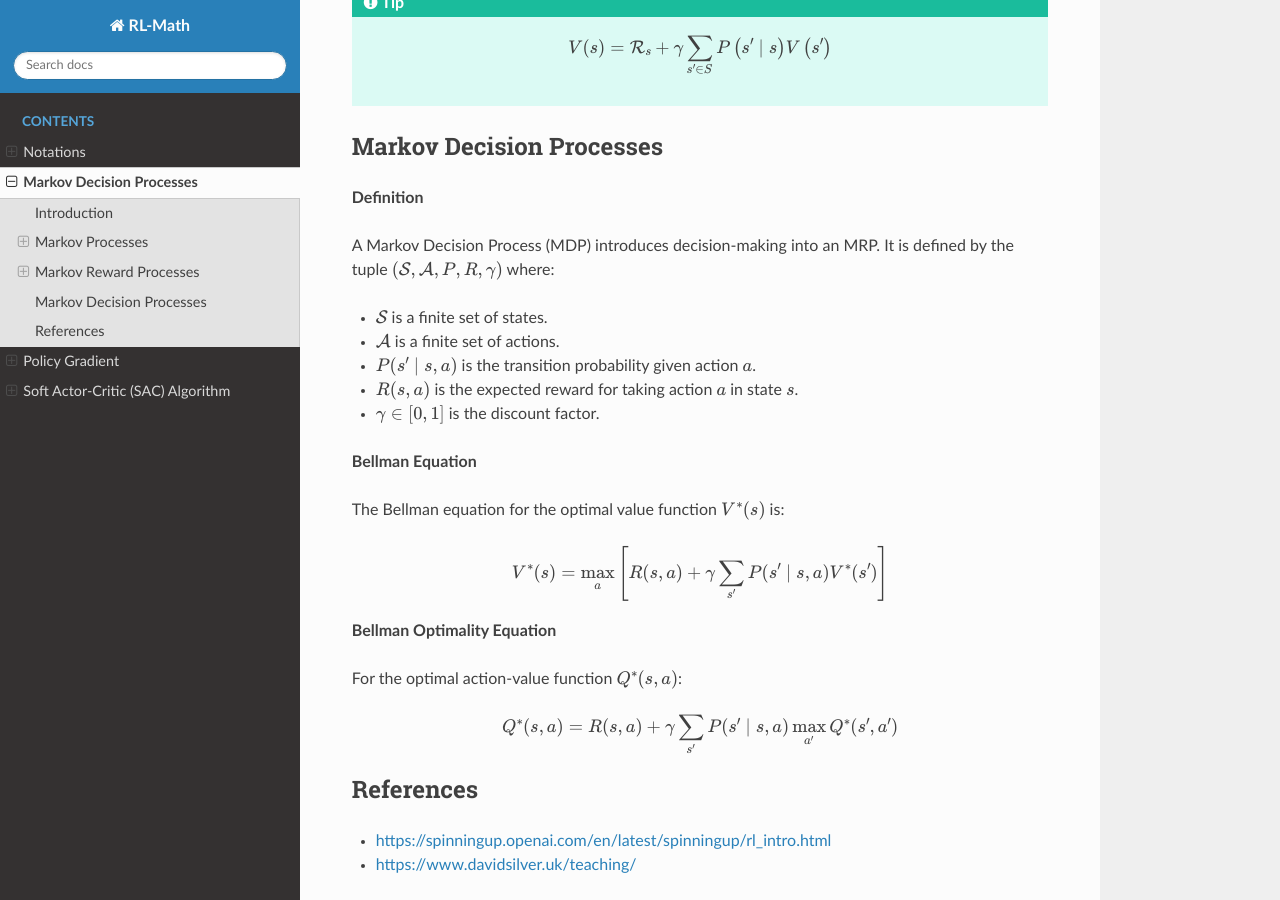
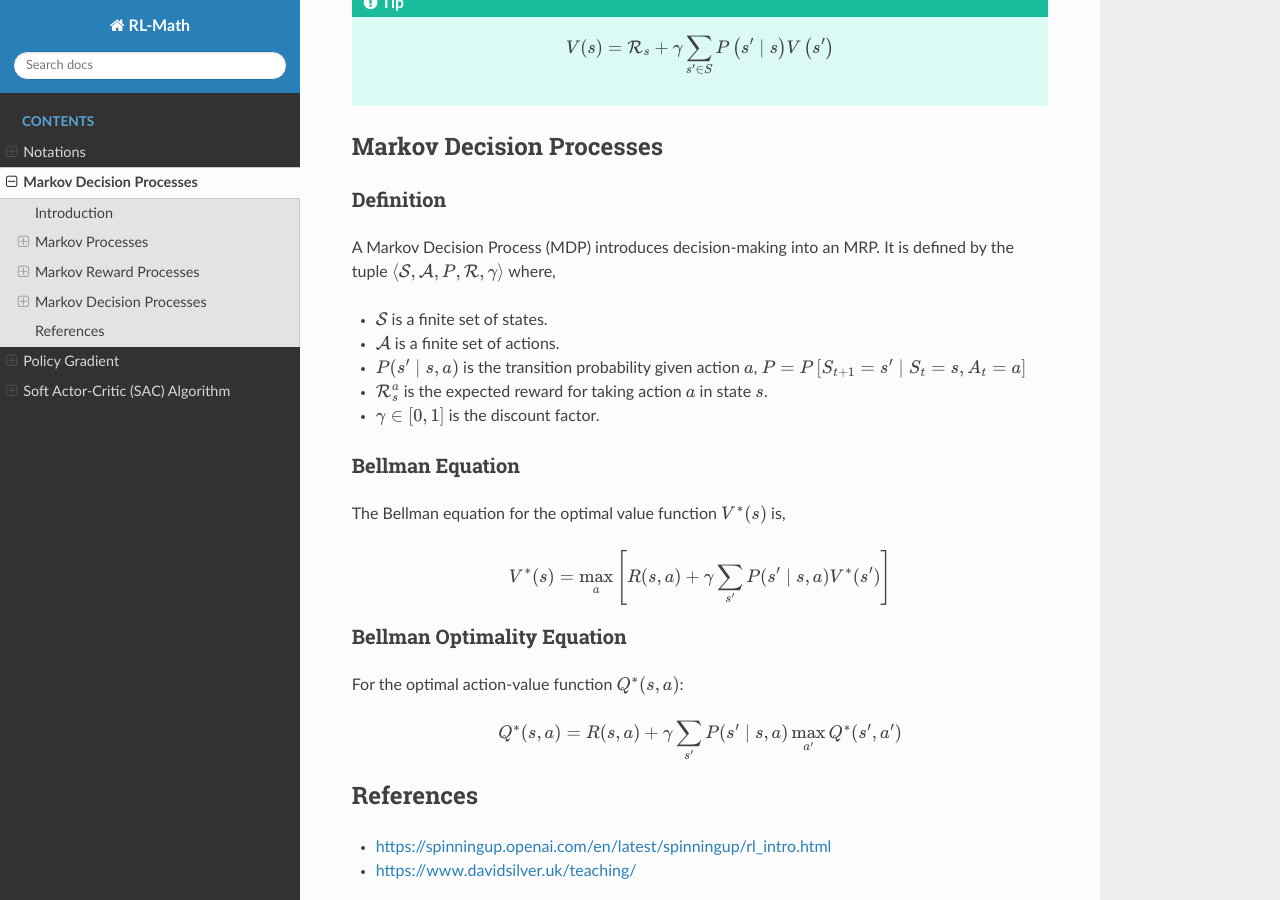
Before and after one commit to boyin96/Reinforcement-Learning-Math, a Sphinx documentation site: the page built from docs/source/mdp.rst, in a window 1280 px wide and 900 px high, scrolled down 1829 px. Built offline with Sphinx 7.4.7 and the Read the Docs theme 3.1.0, drawn with Linux system fonts in a browser that asks for light colours; formulas are drawn with MathJax 3.

Commit message:
Update mdp.rst

```diff
--- a/docs/source/mdp.rst
+++ b/docs/source/mdp.rst
@@ -72,24 +72,27 @@ The Bellman equation for the value function :math:`V(s)` is,
 
 Markov Decision Processes
 -------------------------------
-**Definition**
+Definition
+^^^^^^^^^^^^^
 
-A Markov Decision Process (MDP) introduces decision-making into an MRP. It is defined by the tuple :math:`(\mathcal{S}, \mathcal{A}, P, R, \gamma)` where:
+A Markov Decision Process (MDP) introduces decision-making into an MRP. It is defined by the tuple :math:`\langle\mathcal{S}, \mathcal{A}, P, \mathcal{R}, \gamma\rangle` where,
 
 - :math:`\mathcal{S}` is a finite set of states.
 - :math:`\mathcal{A}` is a finite set of actions.
-- :math:`P(s' \mid s, a)` is the transition probability given action :math:`a`.
-- :math:`R(s, a)` is the expected reward for taking action :math:`a` in state :math:`s`.
+- :math:`P(s' \mid s, a)` is the transition probability given action :math:`a`, :math:`P=P\left[S_{t+1}=s^{\prime} \mid S_t=s, A_t=a\right]`
+- :math:`\mathcal{R}^a_s` is the expected reward for taking action :math:`a` in state :math:`s`.
 - :math:`\gamma \in [0, 1]` is the discount factor.
 
-**Bellman Equation**
+Bellman Equation
+^^^^^^^^^^^^^^^^^^
 
-The Bellman equation for the optimal value function :math:`V^*(s)` is:
+The Bellman equation for the optimal value function :math:`V^*(s)` is,
 
 .. math::
    V^*(s) = \max_a \left[ R(s, a) + \gamma \sum_{s'} P(s' \mid s, a) V^*(s') \right]
 
-**Bellman Optimality Equation**
+Bellman Optimality Equation
+^^^^^^^^^^^^^^^^^^^^^^^^^^^^^^^^
 
 For the optimal action-value function :math:`Q^*(s, a)`:
 
```
